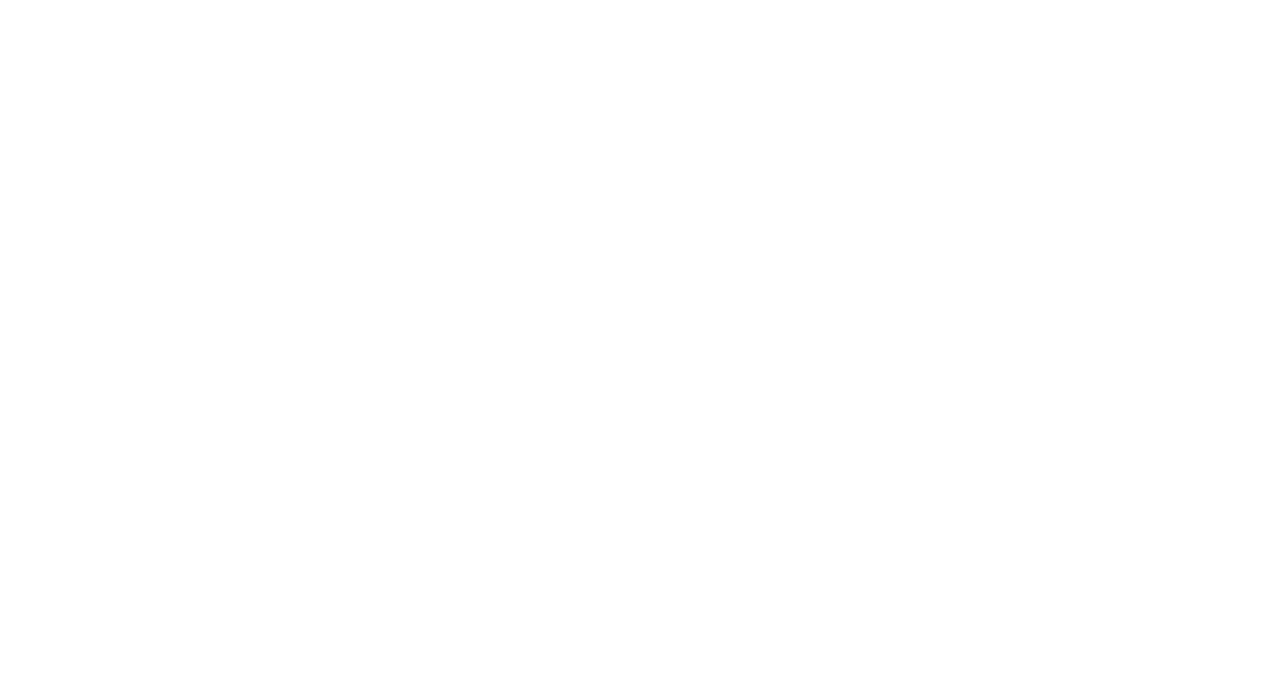
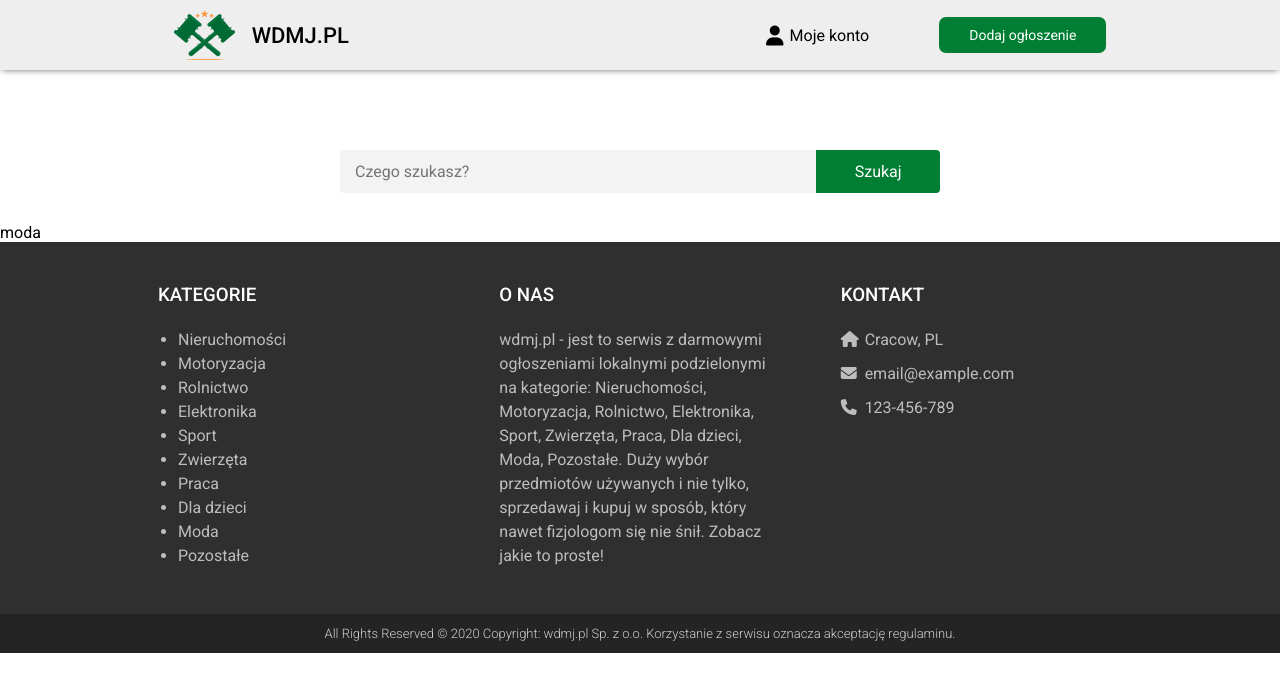
Before and after one commit to mateooosh/AuctionApp, a Vue app: page /#/kategoria/moda in a window 1280 px wide. Before the commit this address had no page. Shown: the top 692 px of the page. Built offline with nearby package versions, Linux system fonts and the light colour scheme.

Commit message:
changed blob to base64

```diff
--- a/src/components/FormularzDodawania.vue
+++ b/src/components/FormularzDodawania.vue
@@ -1,7 +1,10 @@
 <template>
     <div class="form">
          <!-- loading animation -->
-        <!-- <div v-if="loading" class="lds-dual-ring"></div> -->
+         <!-- <div v-if="loading" class="form__loading">
+             <div class="lds-dual-ring"></div>
+         </div> -->
+
 
 
         <h1>Dodaj ogłoszenie</h1>
@@ -98,6 +101,7 @@
             photos: {},
             photosBlob: [],
             photosLength: 0,
+            loading: false,
         }
     },
 
@@ -131,8 +135,15 @@
                         .then( blob => {
                             // this.photosBlob.push(blob);
 
+                            var reader = new FileReader();
+                            reader.onloadend = () => {
+                                // console.log('RESULT', reader.result);
+                                this.photosBlob.push(reader.result);
+                            }
+                            reader.readAsDataURL(blob);
+
                             // console.log(this.blobToString(blob));
-                            this.photosBlob.push(this.blobToString(blob));
+                            // this.photosBlob.push(this.blobToString(blob));
 
                         }).then(() => {
                             counter++;
@@ -173,6 +184,8 @@
                     userId: this.$store.state.userId,
                 }
 
+                this.loading = true;
+
                 console.log('Przesłany obiekt:',obj);
 
                 let url = 'http://localhost:8080/api/auctions/create';
@@ -191,7 +204,6 @@
                 .then(response => {
                     // display response from server
                     console.log('Sukces. Odebrane dane ', response);
-
 
                 })
                 .catch((error) => {
@@ -406,7 +418,7 @@
 //   display: block;
 //   width: 128px;
 //   height: 128px;
-//   margin: 16px;
+//   margin: 16px auto;
 //   border-radius: 50%;
 //   border: 12px solid rgb(0, 0, 0);
 //   border-color: rgb(0, 0, 0) transparent rgb(0, 0, 0) transparent;
@@ -420,4 +432,16 @@
 //     transform: rotate(360deg);
 //   }
 // }
+
+// .form__loading{
+//     z-index: 20;
+//     position: fixed;
+//     left: 0;
+//     top: 0;
+//     width: 100%;
+//     height: 100vh;
+//     background-color: rgba(56, 56, 56, 0.233) ;
+//     display: flex;
+//     justify-content: center;
+// }
 </style>
--- a/src/router/index.js
+++ b/src/router/index.js
@@ -51,6 +51,11 @@
     path: '/oferty/:query',
     name: 'Oferty',
     component: () => import('../views/Oferty.vue')
+  },
+  {
+    path: '/kategoria/:kategoria',
+    name: 'OfertyKategoria',
+    component: () => import('../views/OfertyKategoria.vue')
   }
 ]
 
--- /dev/null
+++ b/src/views/OfertyKategoria.vue
@@ -0,0 +1,54 @@
+<template>
+  <div class="">
+    <Navbar/>
+    <Search class="search"/>
+    <!-- <h1>OFERTY</h1> -->
+    {{kategoria}}
+    <!-- <Wyszukane :query="query"/> -->
+    <!-- <Wyszukane v-if="query.length!=0" :query="query"/> -->
+    <Footer/>
+  </div>
+</template>
+
+<script>
+// @ is an alias to /src
+import Navbar from '@/components/Navbar.vue'
+import Search from '@/components/Search.vue'
+// import Wyszukane from '@/components/Wyszukane.vue'
+import Footer from '@/components/Footer.vue'
+
+export default {
+  name: 'OfertyKategoria',
+  data(){
+    return{
+      // query: '',
+    }
+  },
+  components: {
+    Navbar,
+    Search,
+    // Wyszukane,
+    Footer
+  },
+  computed:{
+    kategoria: function(){
+      return this.$route.params.kategoria;
+    }
+  },
+  mounted(){
+      console.log(this.$route.params.kategoria);
+  },
+  methods:{
+    getKategoria(v){
+      console.log("ta",v);
+    }
+  }
+}
+</script>
+
+
+<style lang="scss" scoped>
+.search{
+  margin: 80px auto 30px;
+}
+</style>
```
Also changed, not shown: 17 other files (tests, documents, lock files or other folders).
